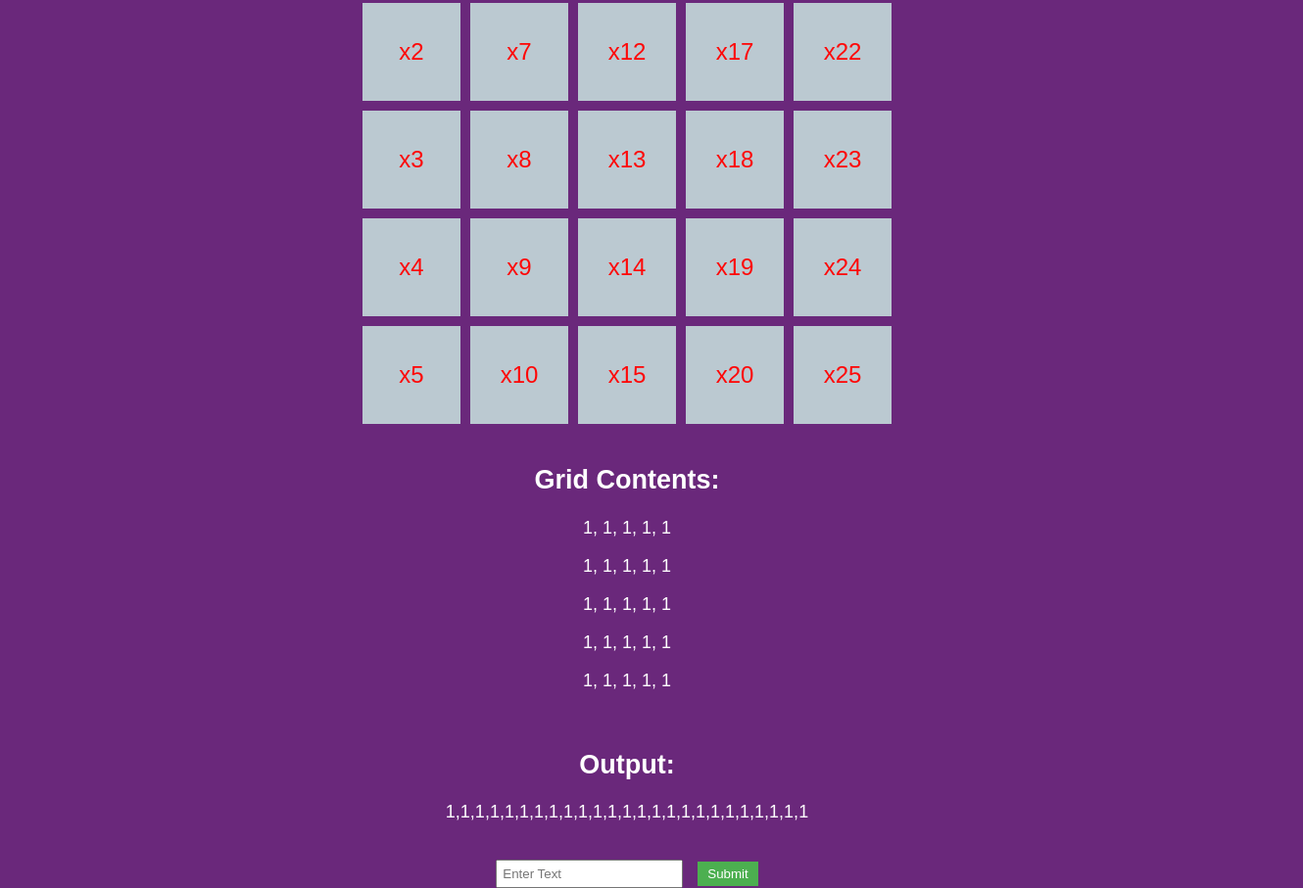
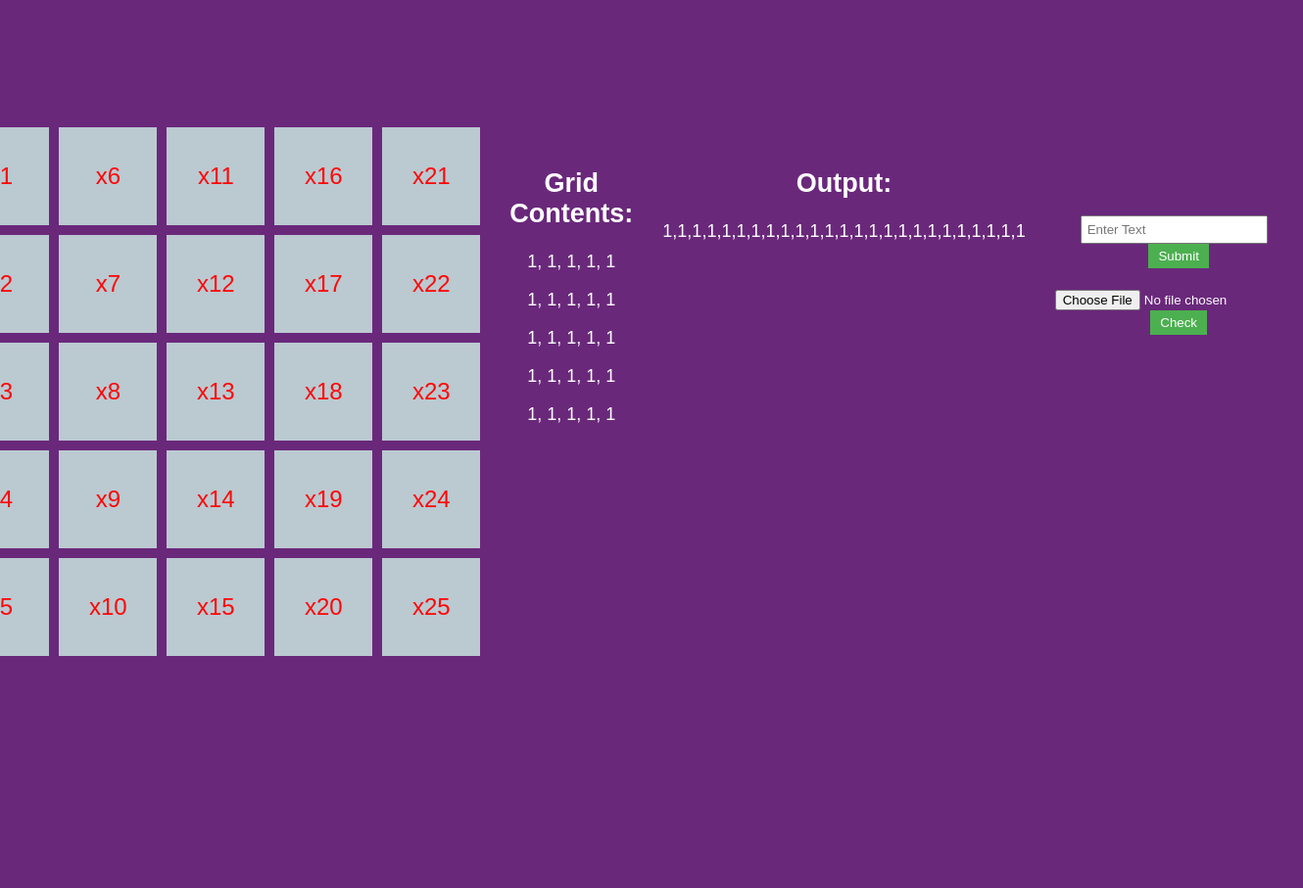
Before and after one commit to AbA1oNe/AbA1oNe.github.io, a website: page DL-Tool.html in a window 1280 px wide. Shown: the whole page at 98% size, 1330 px wide, since content can reach past the window. After the commit the page ends 800 px from the top, so only its background shows below. Drawn offline with Linux system fonts and the light colour scheme.

Commit message:
add data exist checking

```diff
--- a/DL-Tool.html
+++ b/DL-Tool.html
@@ -4,6 +4,7 @@
 <meta charset="UTF-8">
 <meta name="viewport" content="width=device-width, initial-scale=1.0">
 <title>DL-Blocks-Tool</title>
+<script src="https://cdnjs.cloudflare.com/ajax/libs/xlsx/0.17.4/xlsx.full.min.js"></script>
 <style>
     body {
         font-family: Arial, sans-serif;
@@ -40,7 +41,7 @@
 
     #text-section,
     #output-section,
-    #input-section {
+    #input-section{
         margin-top: 20px;
         text-align: center;
         font-size: 18px;
@@ -49,6 +50,7 @@
 
     #input-section input[type="text"] {
         padding: 5px;
+        margin-top: 70px;
         margin-right: 10px;
     }
 
@@ -59,10 +61,18 @@
         border: none;
         color: white;
     }
+
+    .wrapper{
+        display: flex;
+        flex-direction: row;
+        gap: 30px;
+    }
+
 </style>
 </head>
 <body>
 
+<div class="wrapper">
     <div class="grid-container">
     <!-- Creating 25 clickable blocks -->
     <!-- You can change the content inside the blocks by editing the text between the <div> tags -->
@@ -93,12 +103,14 @@
     <div class="block" onclick="blockClicked(this, 4, 3)">x20</div>
     <div class="block" onclick="blockClicked(this, 4, 4)">x25</div>
     </div>
-
     <div id="text-section"></div>
     <div id="output-section"></div>
     <div id="input-section">
         <input type="text" id="input-text" placeholder="Enter Text">
-    <input type="submit" value="Submit" onclick="submitInput()">
+        <input type="submit" value="Submit" onclick="submitInput()"><br><br>
+        <input type="file" name="input-file" id="input-file">
+        <input type="submit" value="Check" onclick="checknumber()">
+    </div>
 </div>
 
 <script>
@@ -186,6 +198,45 @@
         outputTextSection();
     }
 
+    function checknumber() {
+        const fileInput = document.getElementById('input-file');
+        const file = fileInput.files[0];
+        const queryString = document.querySelector("#output-section p").innerText
+        console.log(queryString);
+
+        if (file && queryString) {
+            const reader = new FileReader();
+            reader.onload = function(e) {
+                const csv = e.target.result;
+                const rows = csv.split('\n'); // Splitting CSV into rows
+
+                // Loop through each row
+                rows.forEach(row => {
+                    const cells = row.split(',').map(cell => cell.trim()); // Splitting row into cells and trimming whitespace
+                    const rowData = cells.filter(cell => cell !== '').slice(0, -1); // Filtering out empty cells
+
+                    // Joining the non-empty cells with ',' to match the format of the query string
+                    const rowString = rowData.join(',');
+                    //console.log(`rowString: ${rowString}`);
+
+                    // Check if the rowString matches the query string
+                    if (rowString == queryString) {
+                        console.log('Match found in CSV:', rowData);
+                        alert(`Already Existed: ${rowData}`)
+                    }
+                });
+
+                // Clear input field after processing the file
+                fileInput.value = '';
+            };
+
+            // Specify encoding explicitly as UTF-8
+            reader.readAsText(file, 'UTF-8');
+        } else {
+            alert('Please select a file and enter a query string.');
+        }
+    }
+
     updateTextSection();
     outputTextSection();
 </script>
```
Lines whose indentation alone changed are shown as unchanged.
